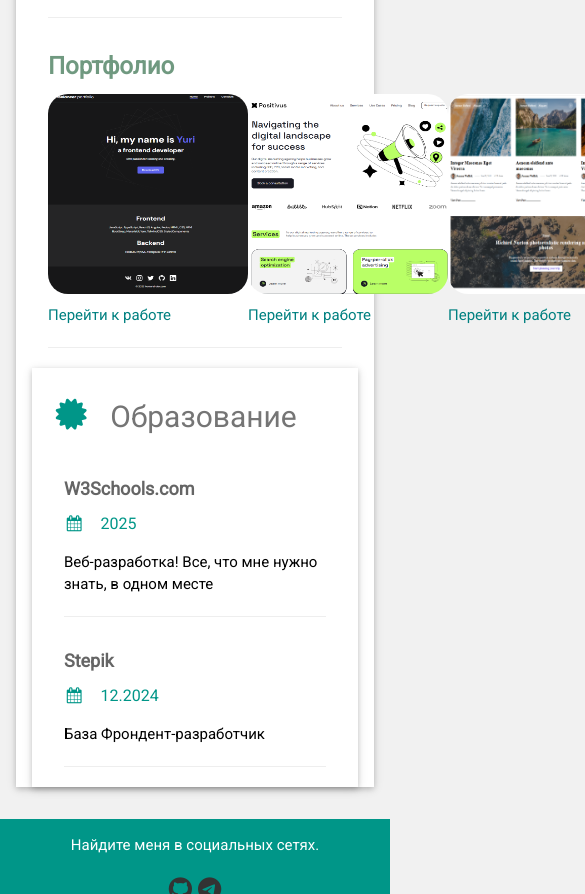
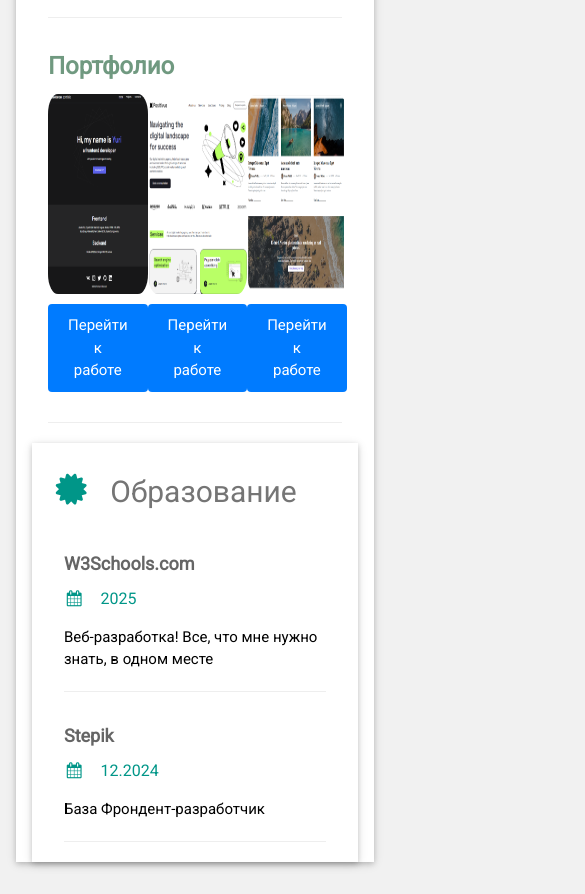
Before and after one commit to Alla3589/myrezume, a plain HTML site: page index.html in a window 390 px wide. Shown: the part 1889-2783 px from the top of the page, 585 px wide, since content can reach past the window. Drawn offline with nearby package versions, Linux system fonts and the light colour scheme.

Commit message:
Update index.html

```diff
--- a/index.html
+++ b/index.html
@@ -17,6 +17,34 @@
       .accordion-content {
         margin-top: 10px;
       }
+      @media (max-width:600px) {
+   .responsive-link {
+     font-size:0.9rem;
+     padding:8px 16px;
+     display:block;
+     width:100%;
+     text-align:center;
+     margin-bottom:10px;
+   }
+      }
+      .responsive-link {
+  display: inline-block; /* или block, если нужно */
+  padding: 10px 20px;
+  font-size: 1rem;
+  text-decoration: none;
+  background-color: #007BFF;
+  color: white;
+  border-radius: 4px;
+
+  /* Чтобы кнопка могла сжиматься и расширяться */
+  max-width: 100%;
+  box-sizing: border-box;
+}
+      .responsive-img {
+  max-width: 100%;
+  height: auto;
+  display: block;
+}
         .social-icons {
             display: flex;
             gap: 15px; /* Расстояние между иконками */
@@ -136,34 +164,34 @@
           <div class="accordion">
             <div class="accordion-item">
                 <div class="accordion-header" onclick="toggleAccordion(this)">
-                    <img src="./image/word1.png" alt="Работа 1" style="width: 200px;height: 200px;border-radius: 10%;">
+                    <img src="./image/word1.png" alt="Работа 1" style="width: 200px;height: 200px;border-radius: 10%;" class="responsive-img">
 
                 </div>
                 <div class="accordion-content">
 
-                    <a href="https://alla3589.github.io/html-frondent-site/index.html" target="_blank">Перейти к работе</a>
+                    <a href="https://alla3589.github.io/html-frondent-site/index.html" target="_blank" class="responsive-link">Перейти к работе</a>
                 </div>
             </div>
 
             <div class="accordion-item">
                 <div class="accordion-header" onclick="toggleAccordion(this)">
-                    <img src="./image/word2.png" alt="Работа 2" style="width: 200px;height: 200px;border-radius: 10%;">
+                    <img src="./image/word2.png" alt="Работа 2" style="width: 200px;height: 200px;border-radius: 10%;"class="responsive-img" >
 
                 </div>
                 <div class="accordion-content">
 
-                    <a href="https://alla3589.github.io/Frondent-positiv/" target="_blank">Перейти к работе</a>
+                    <a href="https://alla3589.github.io/Frondent-positiv/" target="_blank" class="responsive-link" >Перейти к работе</a>
                 </div>
             </div>
 
             <div class="accordion-item">
                 <div class="accordion-header" onclick="toggleAccordion(this)">
-                    <img src="./image/word3.png" alt="Работа 3" style="width: 200px;height: 200px;border-radius: 10%;">
+                    <img src="./image/word3.png" alt="Работа 3" style="width: 200px;height: 200px;border-radius: 10%;"class="responsive-img" >
 
                 </div>
                 <div class="accordion-content">
 
-                    <a href="https://alla3589.github.io/Frondent-portfolio/" target="_blank">Перейти к работе</a>
+                    <a href="https://alla3589.github.io/Frondent-portfolio/" target="_blank" class="responsive-link">Перейти к работе</a>
                 </div>
             </div>
         </div>
```
